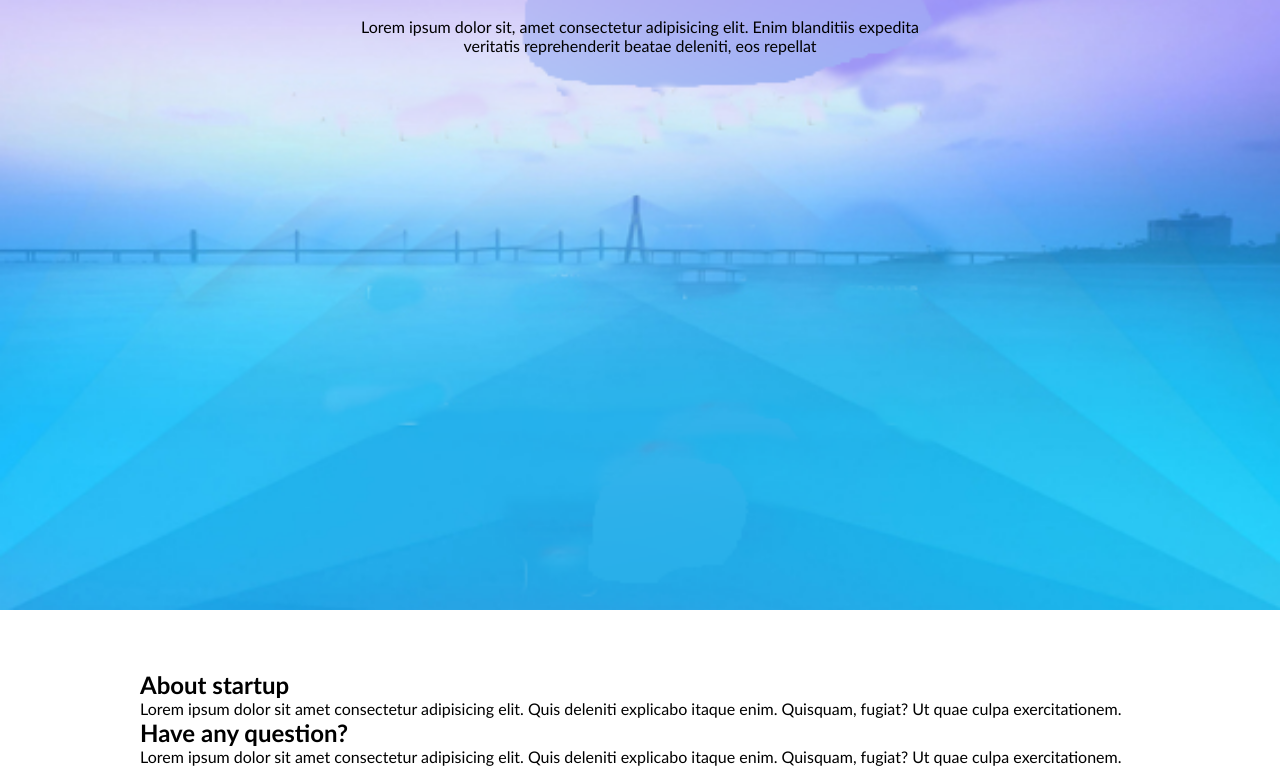
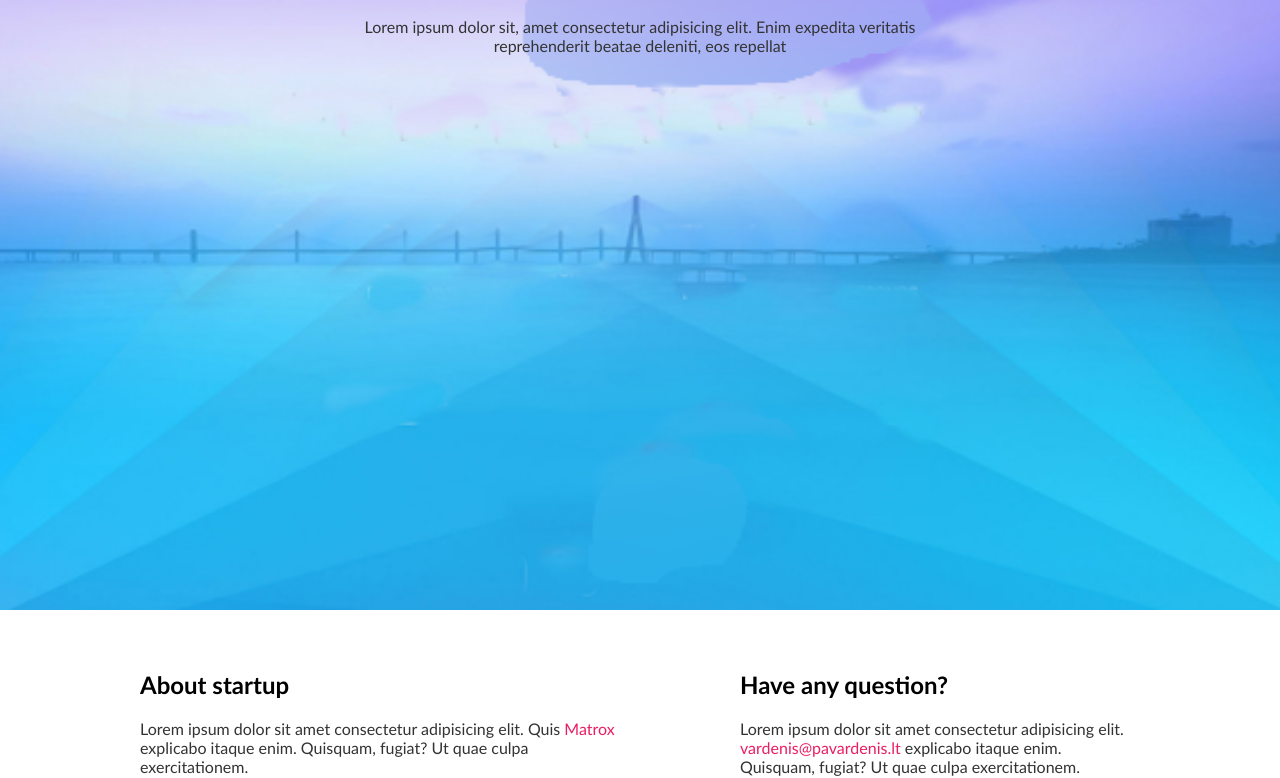
Before and after one commit to VytautasValutis/08-coming-soon, a website: page index.html in a window 1280 px wide. Shown: the part 190-968 px from the top of the page. Drawn offline with Linux system fonts and the light colour scheme.

Commit message:
Main section #9

```diff
--- a/css/base/Layout.css
+++ b/css/base/Layout.css
@@ -2,13 +2,28 @@
     padding-top: 60px;
     padding-bottom: 60px;
 }
+.container > .short-row {
+    width: 600px;
+    margin-left: calc(50% - 300px);
+}
 .container > .row {
     width: 1000px;
     margin-left: calc(50% - 500px);
+    display: inline-block;
 }
-.container > .short-row {
-    width: 600px;
-    margin-left: calc(50% - 300px);
+.container > .columns {
+    display: flex;
+    justify-content: space-between;
+    gap: 40px;
+}
+.container > .columns > .column {
+    width: 50%;
+    flex-direction: column;
+    gap: 20px;
+    display: flex;
+}
+.container > .row > .right-column {
+    width: 40%;
 }
 @media (max-width: 1050px) {
     .container > .row {
@@ -16,10 +31,16 @@
         margin-left: calc(50% - 400px);
     }
 }
-@media (max-width: 950px) {
+@media (max-width: 900px) {
     .container > .row {
         width: 600px;
         margin-left: calc(50% - 300px);
+    }
+    .container > .columns {
+        flex-direction: column;
+    }
+    .container > .columns > .column {
+        width: 100%;
     }
 }
 @media (max-width: 640px) {
--- a/css/base/base.css
+++ b/css/base/base.css
@@ -12,3 +12,15 @@ font-family: 'Gill Sans', 'Gill Sans MT', Calibri, 'Trebuchet MS', sans-serif;
 .bg-main {
     background-color: #03A9F3;
 }
+p {
+    font-size: 16px;
+    line-height: 1.2em;
+    color: #333;
+}
+p > a {
+    color: #EA1E63;
+    text-decoration: none;
+}
+p > a:hover {
+    text-decoration: underline;
+}
--- a/index.html
+++ b/index.html
@@ -23,19 +23,19 @@
                 Coming soon
             </h1>
             <p class="main-description">
-                Lorem ipsum dolor sit, amet consectetur adipisicing elit. Enim blanditiis expedita veritatis reprehenderit beatae deleniti, eos repellat
+                Lorem ipsum dolor sit, amet consectetur adipisicing elit. Enim  expedita veritatis reprehenderit beatae deleniti, eos repellat
             </p>
         </div>
     </section>
     <main class="container">
-        <div class="row">
-            <div class="left-column">
+        <div class="row columns">
+            <div class="column">
                 <h2>About startup</h2>
-                <p>Lorem ipsum dolor sit amet consectetur adipisicing elit. Quis deleniti explicabo itaque enim. Quisquam, fugiat? Ut quae culpa exercitationem.</p>
+                <p>Lorem ipsum dolor sit amet consectetur adipisicing elit. Quis <a href="#">Matrox</a> explicabo itaque enim. Quisquam, fugiat? Ut quae culpa exercitationem.</p>
             </div>
-            <div class="right-column">
+            <div class="column right-column">
                 <h2>Have any question?</h2>
-                <p>Lorem ipsum dolor sit amet consectetur adipisicing elit. Quis deleniti explicabo itaque enim. Quisquam, fugiat? Ut quae culpa exercitationem.</p>
+                <p>Lorem ipsum dolor sit amet consectetur adipisicing elit. <a href="mailto:vardenis@pavardenis.lt">vardenis@pavardenis.lt</a> explicabo itaque enim. Quisquam, fugiat? Ut quae culpa exercitationem.</p>
             </div>
         </div>
     </main>
```
